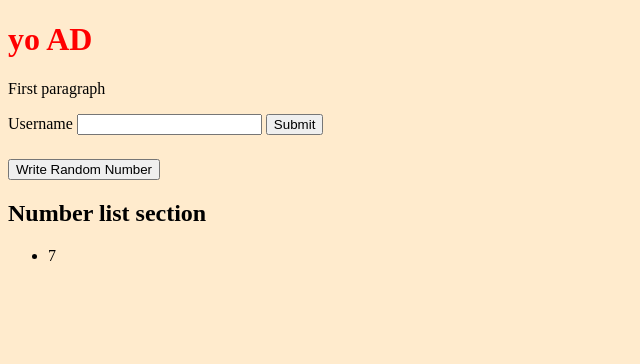
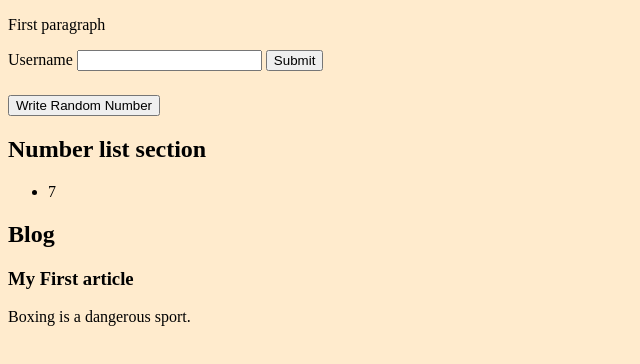
Before and after one commit to AD-FEND/trialbyfire, a plain HTML site: page index.html in a window 1280 px wide. Shown: the whole page, without its empty margins (0-640 px from the left). Drawn offline with Linux system fonts and the light colour scheme.

Commit message:
feat: My first article

```diff
--- a/index.html
+++ b/index.html
@@ -8,7 +8,6 @@
     <script src="./index.js"></script>
 </head>
 <body>
-    <h1>yo AD</h1>
     <p>First paragraph</p>
     <section>
         <form onsubmit="useName(event)">
@@ -25,6 +24,13 @@
             <li>7</li>
         </ul>
     </section>
+    <section>
+        <h2>Blog</h2>
+        <article>
+            <h3>My First article</h3>
+            <p>Boxing is a dangerous sport.</p>
+        </article>
+    </section>
 
 </body>
 </html>
```
